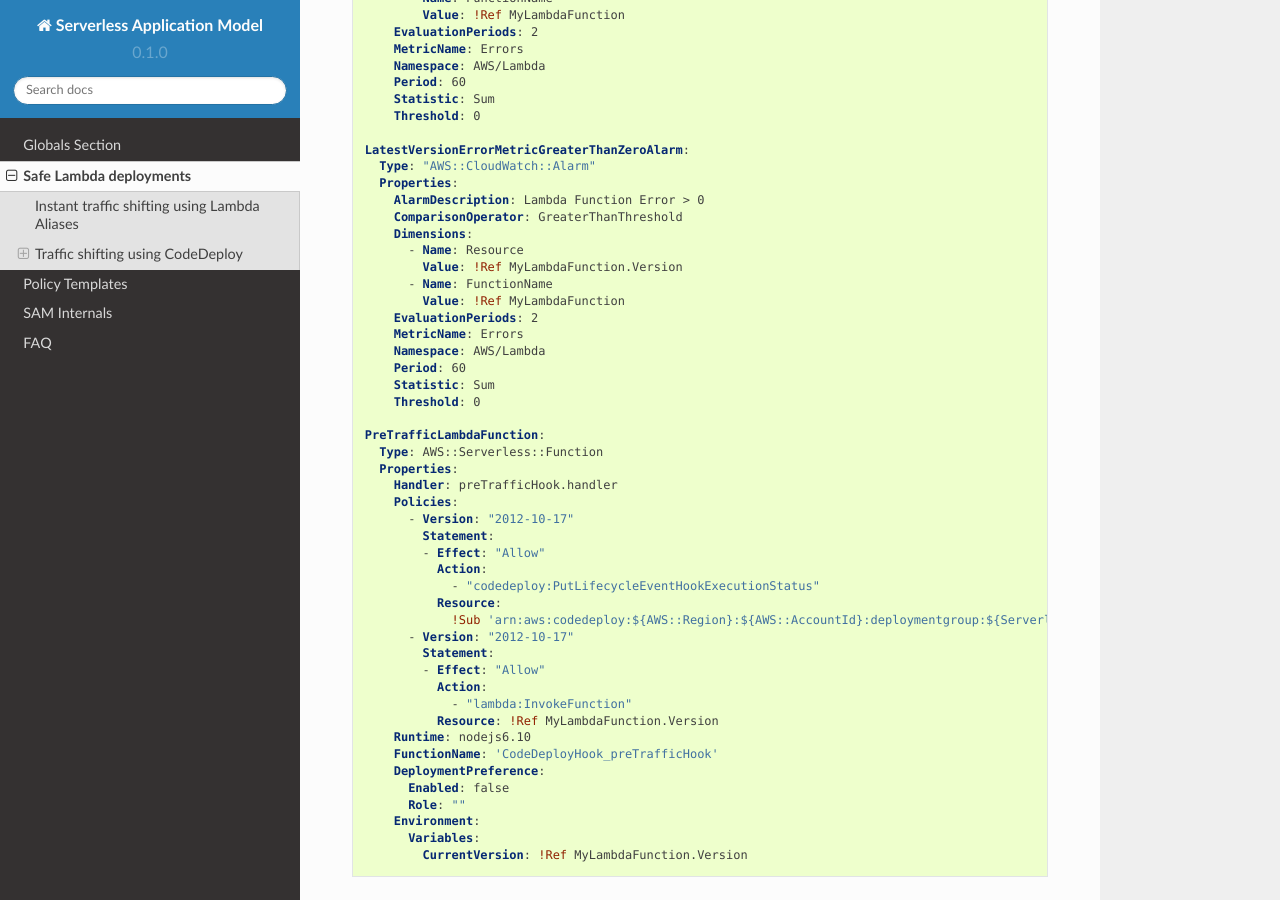
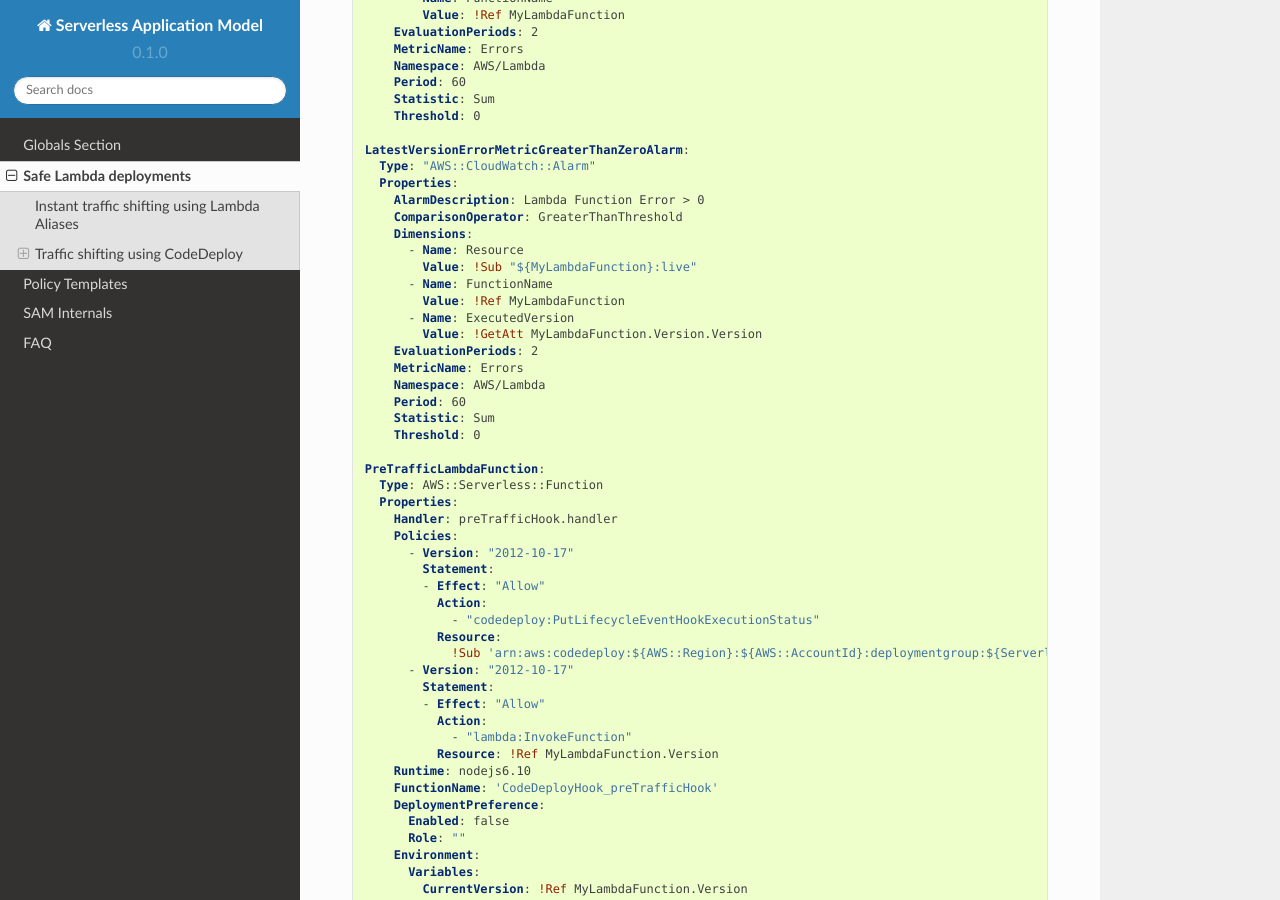
Before and after one commit to topstar920707/serverless-application-model, a Sphinx documentation site: the page built from docs/safe_lambda_deployments.rst, in a window 1280 px wide and 900 px high, scrolled down 2608 px. Built offline with Sphinx 7.4.7 and the Read the Docs theme 2.0.0, drawn with Linux system fonts in a browser that asks for light colours.

Commit message:
docs: fix 'latest version' alarm in safe deployments guide (#656)

```diff
--- a/docs/safe_lambda_deployments.rst
+++ b/docs/safe_lambda_deployments.rst
@@ -133,9 +133,11 @@ resource:
       ComparisonOperator: GreaterThanThreshold
       Dimensions:
         - Name: Resource
-          Value: !Ref MyLambdaFunction.Version
+          Value: !Sub "${MyLambdaFunction}:live"
         - Name: FunctionName
           Value: !Ref MyLambdaFunction
+        - Name: ExecutedVersion
+          Value: !GetAtt MyLambdaFunction.Version.Version
       EvaluationPeriods: 2
       MetricName: Errors
       Namespace: AWS/Lambda
```
